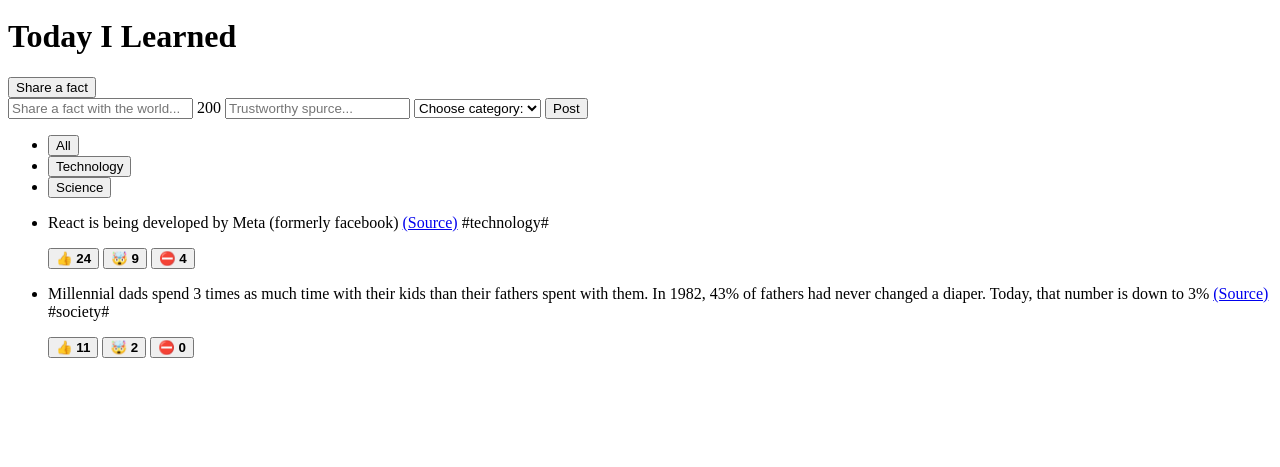
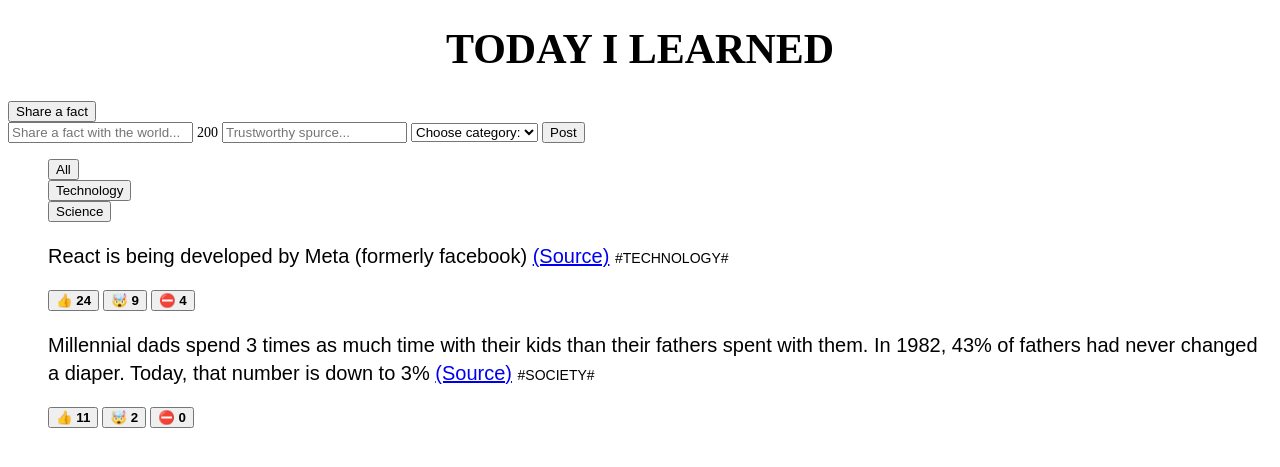
Before and after one commit to urielsmp128/Interesting-Facts-App, a plain HTML site: page index.html in a window 1280 px wide. Shown: the part 79-546 px from the top of the page. Drawn offline with Linux system fonts and the light colour scheme.

Commit message:
Adding latest changes

```diff
--- a/index.html
+++ b/index.html
@@ -3,6 +3,7 @@
     <meta charset="UTF-8">
     <meta name="viewport" content="width=device-width, initial-scale=1.0">
     <title>Today I Learned!</title>
+    <link rel="stylesheet" href="style.css">
 </head>
 <body>
     <header>
--- /dev/null
+++ b/style.css
@@ -0,0 +1,20 @@
+h1{
+    font-size: 42px;
+    text-transform: uppercase;
+    text-align: center;
+}
+
+p{
+    font-size: 20px;
+    font-family: sans-serif;
+    line-height: 1.4;
+}
+
+span{
+    text-transform: uppercase;
+    font-size: 14px;
+}
+
+ul{
+    list-style: none;
+}
```
